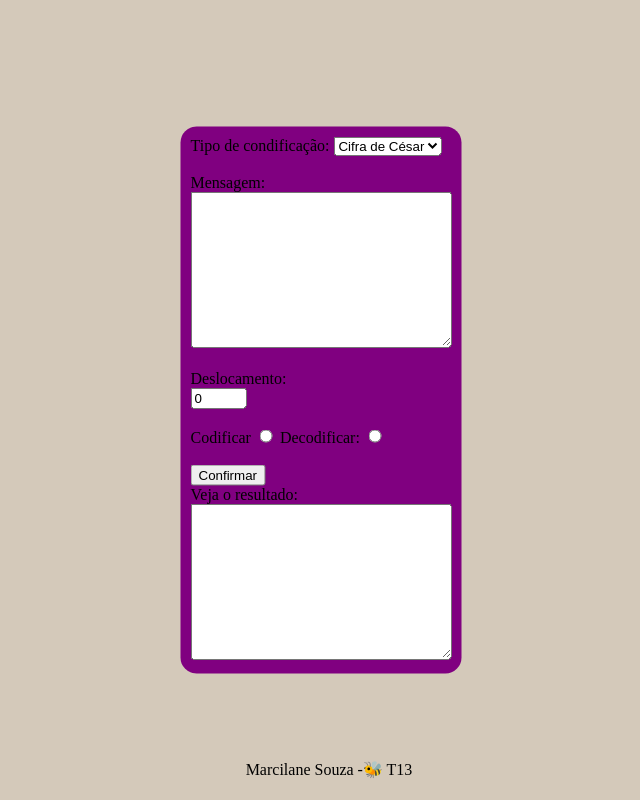
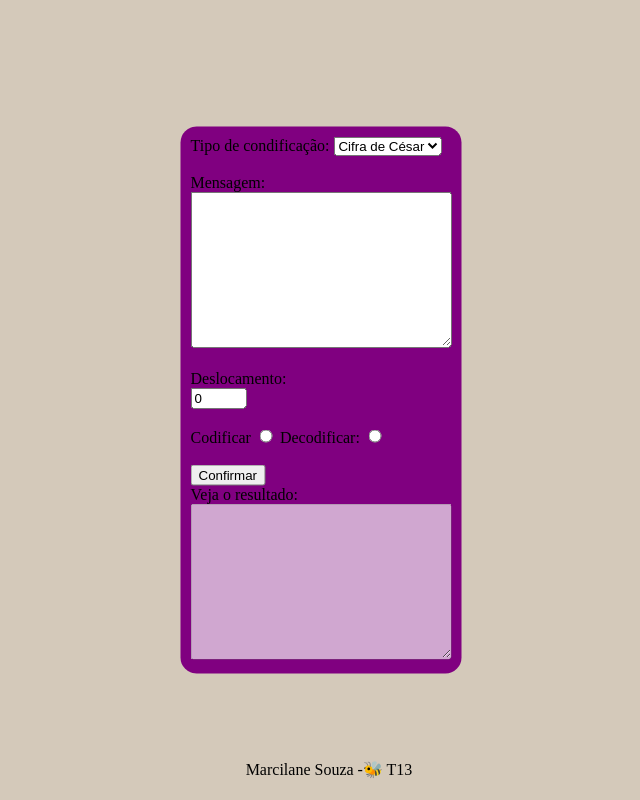
Before and after one commit to MarcilaneSouza/cifra_cesar, a plain HTML site: page index.html in a window 1280 px wide. Shown: the whole page, without its empty margins (319-959 px from the left). Drawn offline with Linux system fonts and the light colour scheme.

Commit message:
organizando o site

```diff
--- a/index.html
+++ b/index.html
@@ -34,7 +34,7 @@
         <button onclick="confirma()">Confirmar</button><br>
 
         <label for="">Veja o resultado:</label><br>
-        <textarea name="" id="resultado_id" cols="30" rows="10"></textarea>
+        <textarea name="" disabled id="resultado_id" cols="30" rows="10"></textarea>
 
 </section>
 <script src="passinho.js"></script>
```
